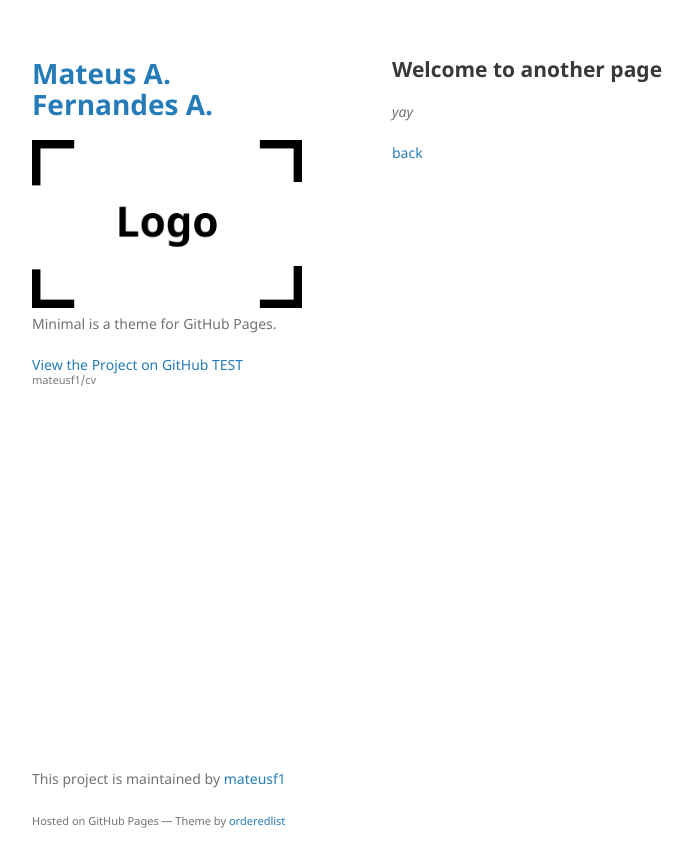
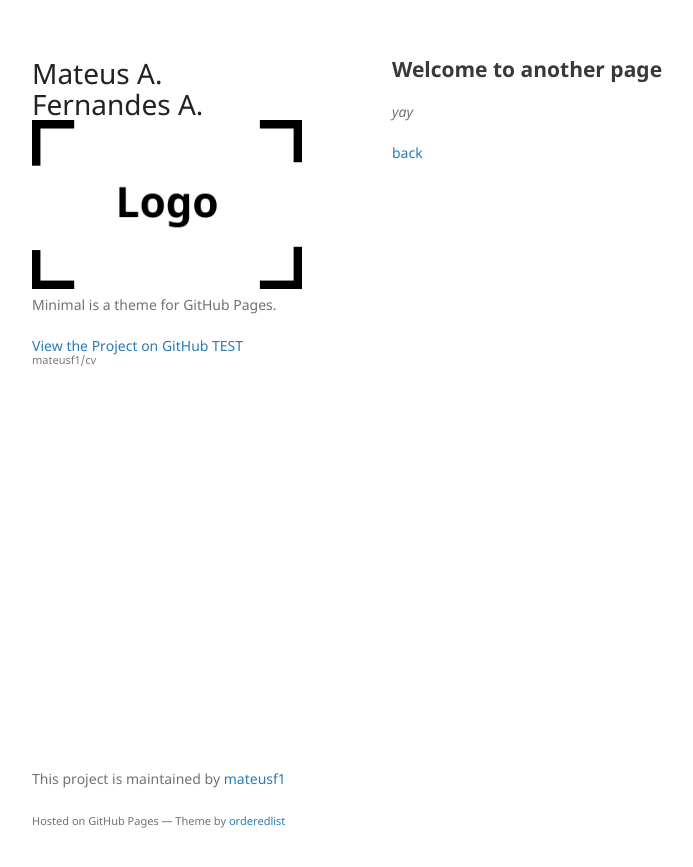
Before and after one commit to mateusf1/cv, a Jekyll site: the page built from another-page.md, in a window 1280 px wide. Shown: the top 867 px of the page, without its empty margins (178-871 px from the left). Built offline with Jekyll 4.4.1, drawn with Linux system fonts in a browser that asks for light colours; our own code applies the rules of GitHub Pages for plain Markdown files.

```diff
--- a/_layouts/default.html
+++ b/_layouts/default.html
@@ -15,7 +15,7 @@
   <body>
     <div class="wrapper">
       <header>
-        <h1><a href="{{ "/" | absolute_url }}">{{ site.title | default: site.github.repository_name }}</a></h1>
+        <t href="{{ "/" | absolute_url }}">{{ site.title | default: site.github.repository_name }}</t>
 
         {% if site.logo %}
           <img src="{{site.logo | relative_url}}" alt="Logo" />
```
